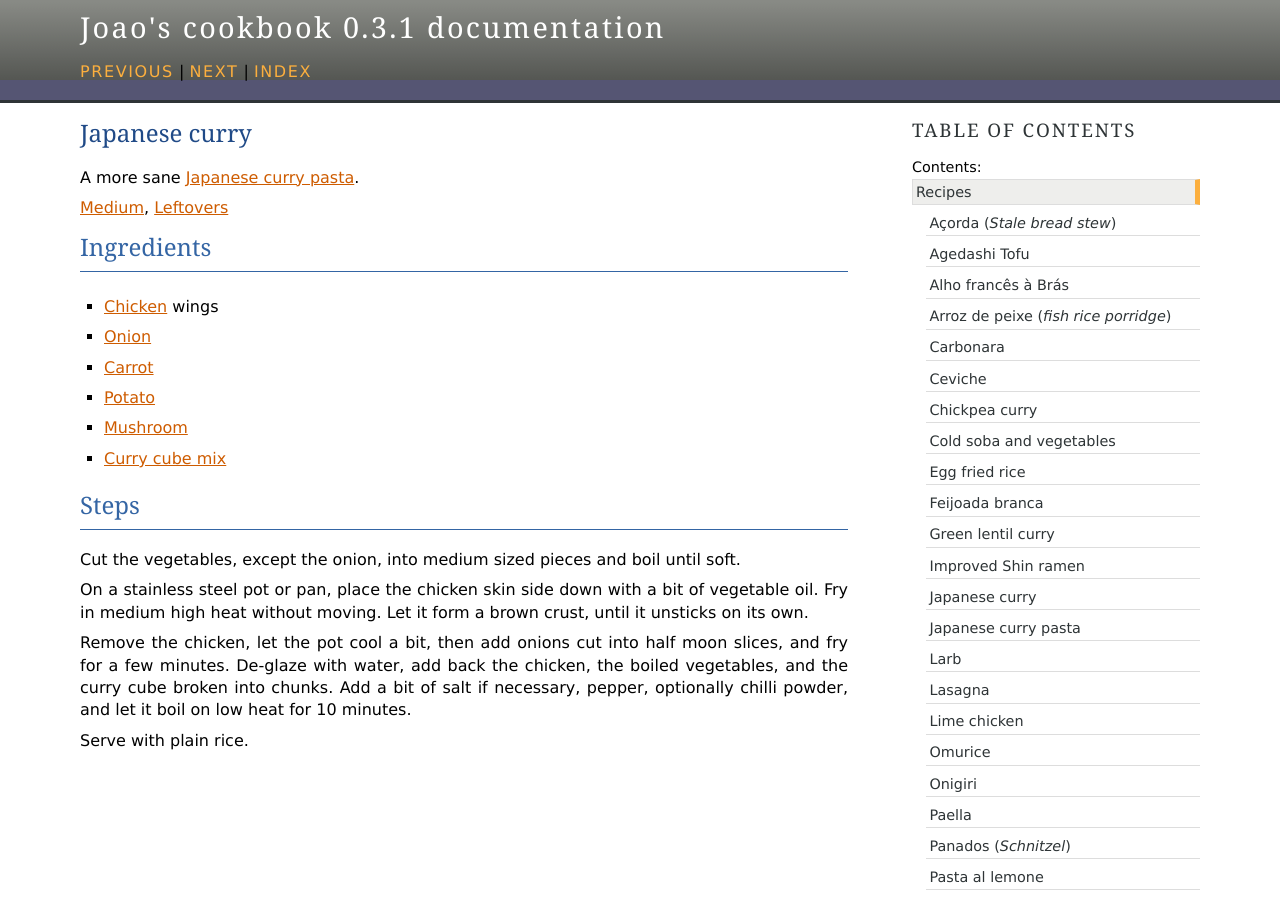
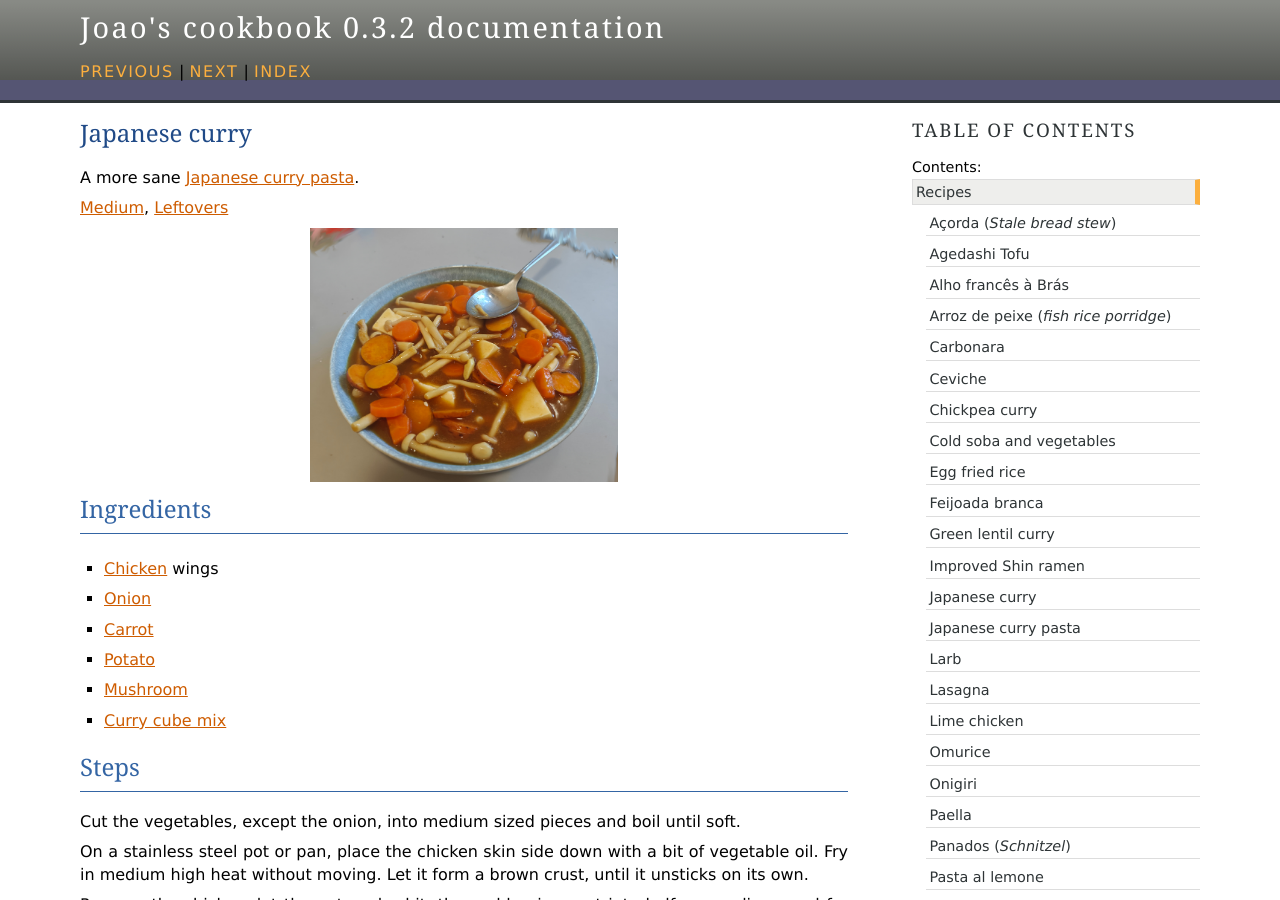
Before and after one commit to jomigo96/cookbook, a Sphinx documentation site: the page built from source/recipes/japanese_curry.rst, in a window 1280 px wide and 900 px high. Built offline with Sphinx 7.4.7, drawn with Linux system fonts in a browser that asks for light colours.

Commit message:
Initial integration of images

```diff
--- a/source/conf.py
+++ b/source/conf.py
@@ -10,7 +10,7 @@ project = "Joao's cookbook"
 copyright = '2025, Joao'
 author = 'Joao, jomigo96@yahoo.com'
 version = "0.3"
-release = "0.3.1"
+release = "0.3.2"
 
 # -- General configuration ---------------------------------------------------
 # https://www.sphinx-doc.org/en/master/usage/configuration.html#general-configuration
--- a/source/recipes/acorda.rst
+++ b/source/recipes/acorda.rst
@@ -2,6 +2,10 @@ Açorda (*Stale bread stew*)
 ---------------------------
 
 :term:`Medium`, :term:`One pot`
+
+.. image:: /graphics/acorda.jpg
+   :width: 40%
+   :align: center
 
 Ingredients
 ^^^^^^^^^^^
--- a/source/recipes/improved_shin_ramen.rst
+++ b/source/recipes/improved_shin_ramen.rst
@@ -4,6 +4,10 @@ Improved Shin ramen
 :term:`Easy`, :term:`One Pot`, :term:`Vegetarian`
 
 Source: Jingwen and loosely :cite:cts:`canoe:shinramen`.
+
+.. image:: /graphics/improved_shin_ramen.jpg
+   :width: 40%
+   :align: center
 
 Ingredients
 ^^^^^^^^^^^
--- a/source/recipes/japanese_curry.rst
+++ b/source/recipes/japanese_curry.rst
@@ -4,6 +4,11 @@ Japanese curry
 A more sane :ref:`curry-pasta`.
 
 :term:`Medium`, :term:`Leftovers`
+
+.. image:: /graphics/japanese_curry.jpg
+   :width: 40%
+   :align: center
+
 
 Ingredients
 ^^^^^^^^^^^
```
Also changed, not shown: README.md (+4 -0 lines), source/graphics/acorda.jpg (added), source/graphics/improved_shin_ramen.jpg (added), source/graphics/japanese_curry.jpg (added), 1 other file.
